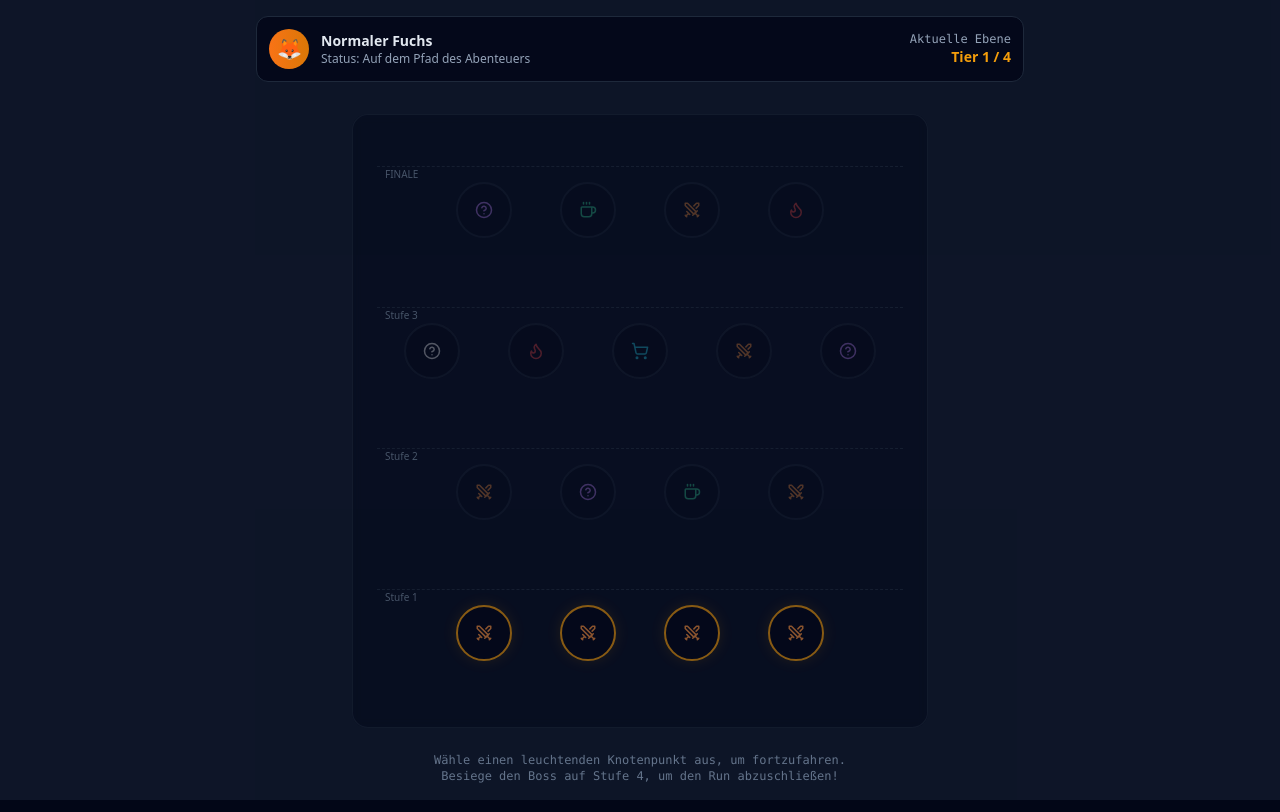
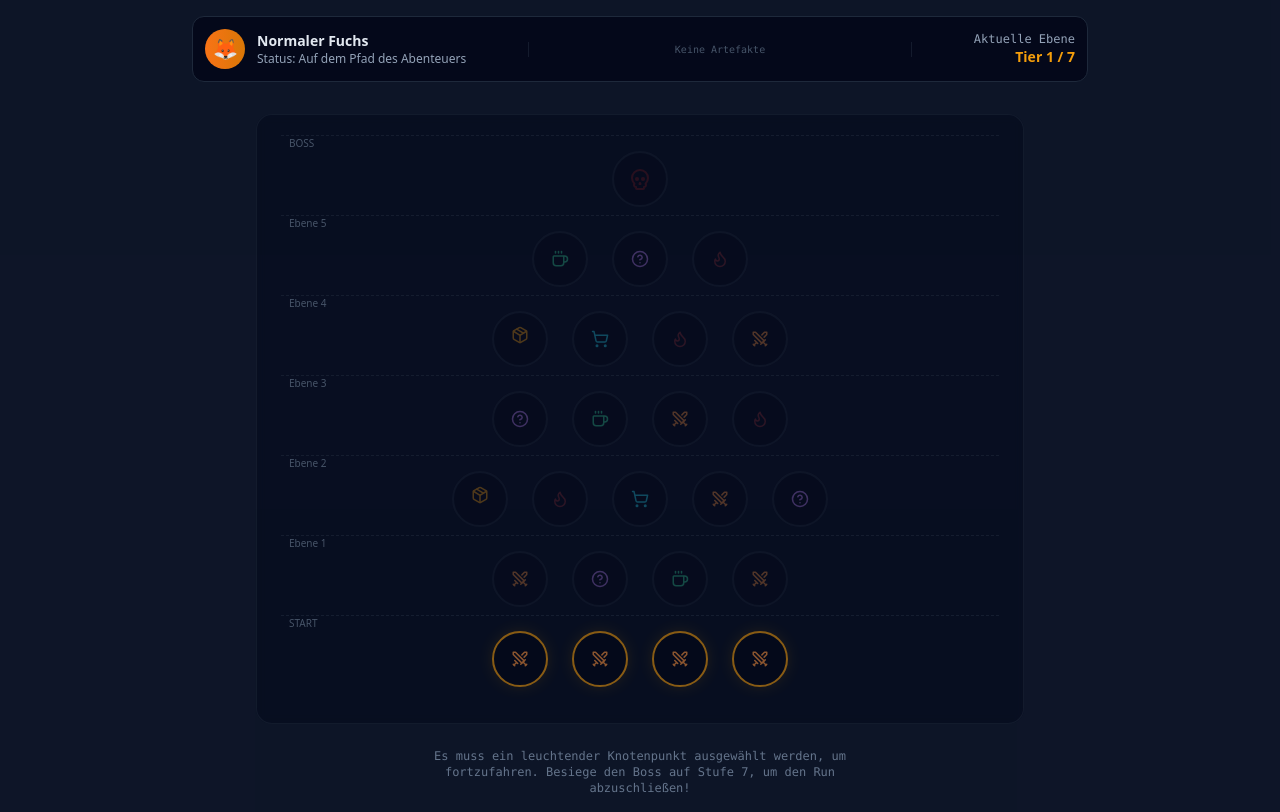
Before and after one commit to ArdathSol/fuchs-deckbuilder, a React (Vite) app: page / in a window 1280 px wide. Both pictures are taken after a click on the button "Run Starten". Built offline with nearby package versions, Linux system fonts and the light colour scheme; the HTML template or start-up script is replaced by a standard one.

Commit message:
Update GameMap.jsx

```diff
--- a/src/components/GameMap.jsx
+++ b/src/components/GameMap.jsx
@@ -1,64 +1,77 @@
 import React from 'react';
-import { Shield, Swords, Flame, ShoppingCart, Coffee, Skull, HelpCircle, ArrowUp } from 'lucide-react';
-import { MAP_NODES } from '../data/gameData';
+import { Shield, Swords, Flame, ShoppingCart, Coffee, Skull, HelpCircle, Package, ArrowUp } from 'lucide-react';
+import { MAP_NODES, ARTIFACTS } from '../data/gameData';
 
-export default function GameMap({ currentTier, visitedNodes, onSelectNode, character }) {
+export default function GameMap({ currentTier, visitedNodes, onSelectNode, character, playerArtifacts }) {
 
   const getNodeIcon = (type) => {
     switch (type) {
-      case 'Kampf': return <Swords size={18} class="text-orange-400" />;
-      case 'Elite': return <Flame size={18} class="text-red-500" />;
-      case 'Shop': return <ShoppingCart size={18} class="text-cyan-400" />;
-      case 'Lagerfeuer': return <Coffee size={18} class="text-emerald-400" />;
-      case 'Ereignis': return <HelpCircle size={18} class="text-purple-400" />;
-      case 'Boss': return <Skull size={24} class="text-red-600 animate-pulse" />;
+      case 'Kampf': return <Swords size={18} className="text-orange-400" />;
+      case 'Elite': return <Flame size={18} className="text-red-500 animate-pulse" />;
+      case 'Shop': return <ShoppingCart size={18} className="text-cyan-400" />;
+      case 'Lagerfeuer': return <Coffee size={18} className="text-emerald-400" />;
+      case 'Ereignis': return <HelpCircle size={18} className="text-purple-400" />;
+      case 'Schatztruhe': return <Package size={18} className="text-amber-500 animate-bounce" />;
+      case 'Boss': return <Skull size={24} className="text-red-600 animate-pulse" />;
       default: return <HelpCircle size={18} />;
     }
   };
 
-  // Group nodes by tier for a vertical/hierarchical visual representation
-  const tiers = [0, 1, 2, 3];
+  const tiers = [0, 1, 2, 3, 4, 5, 6];
 
   return (
-    <div class="flex flex-col items-center justify-between min-h-screen bg-slate-900/90 text-white p-4 relative overflow-y-auto">
-      {/* Top bar info */}
-      <div class="w-full max-w-3xl bg-slate-950/80 p-3 rounded-xl border border-slate-800 flex justify-between items-center mb-4">
-        <div class="flex items-center gap-3">
-          <div class={`w-10 h-10 rounded-full bg-gradient-to-r ${character.color} flex items-center justify-center text-xl`}>
+    <div className="flex flex-col items-center justify-between min-h-screen bg-slate-900/90 text-white p-4 relative overflow-y-auto">
+      <div className="w-full max-w-4xl bg-slate-950/80 p-3 rounded-xl border border-slate-800 flex justify-between items-center mb-4">
+        <div className="flex items-center gap-3">
+          <div className={`w-10 h-10 rounded-full bg-gradient-to-r ${character.color} flex items-center justify-center text-xl`}>
             🦊
           </div>
           <div>
-            <div class="font-bold text-sm text-slate-200">{character.name}</div>
-            <div class="text-xs text-slate-400">Status: Auf dem Pfad des Abenteuers</div>
+            <div className="font-bold text-sm text-slate-200">{character.name}</div>
+            <div className="text-xs text-slate-400">Status: Auf dem Pfad des Abenteuers</div>
           </div>
         </div>
-        <div class="text-right">
-          <div class="text-xs text-slate-400 font-mono">Aktuelle Ebene</div>
-          <div class="text-sm font-bold text-amber-500">Tier {currentTier + 1} / 4</div>
+
+        <div className="flex-1 px-4 flex justify-center gap-1.5 border-x border-slate-800/60 overflow-x-auto max-w-sm">
+          {playerArtifacts && playerArtifacts.length > 0 ? (
+            playerArtifacts.map(artId => {
+              const artifact = ARTIFACTS[artId];
+              return (
+                <div key={artId} className="group relative w-7 h-7 rounded bg-slate-800 border border-slate-700 flex items-center justify-center text-amber-400 cursor-help transform hover:scale-110 transition-transform">
+                  <Package size={16} />
+                  <span className="absolute bottom-full mb-1 left-1/2 -translate-x-1/2 bg-slate-950 border border-slate-800 text-[10px] p-2 rounded opacity-0 group-hover:opacity-100 transition-opacity whitespace-nowrap z-30 shadow-2xl font-mono text-slate-200">
+                    <strong className="text-amber-400 block mb-0.5">{artifact.name}</strong>
+                    {artifact.desc}
+                  </span>
+                </div>
+              );
+            })
+          ) : (
+            <span className="text-[10px] font-mono text-slate-600">Keine Artefakte</span>
+          )}
+        </div>
+
+        <div className="text-right">
+          <div className="text-xs text-slate-400 font-mono">Aktuelle Ebene</div>
+          <div className="text-sm font-bold text-amber-500">Tier {currentTier + 1} / 7</div>
         </div>
       </div>
 
-      {/* Map Layout Structure */}
-      <div class="flex-1 w-full max-w-xl flex flex-col-reverse justify-around items-center my-4 relative bg-slate-950/40 rounded-2xl p-6 border border-slate-800/50 backdrop-blur-sm min-h-[500px]">
-
-        {/* Connection Background Line hints could go here, simplified into vertical flows */}
+      <div className="flex-1 w-full max-w-3xl flex flex-col-reverse justify-around items-center my-4 relative bg-slate-950/40 rounded-2xl p-6 border border-slate-800/50 backdrop-blur-sm min-h-[600px] overflow-hidden">
         {tiers.map((tierIndex) => {
           const nodesInTier = MAP_NODES.filter(n => n.tier === tierIndex);
           const isSelectableTier = currentTier === tierIndex;
 
           return (
-            <div key={tierIndex} class="w-full flex justify-center gap-6 md:gap-12 relative py-3">
-              {/* Optional Tier Divider Line */}
-              <div class="absolute -top-1 left-0 right-0 border-t border-dashed border-slate-800/60 text-[10px] text-slate-600 px-2 flex justify-between">
-                <span>{tierIndex === 3 ? 'FINALE' : `Stufe ${tierIndex + 1}`}</span>
+            <div key={tierIndex} className="w-full flex justify-center gap-6 relative py-3">
+              <div className="absolute -top-1 left-0 right-0 border-t border-dashed border-slate-800/60 text-[10px] text-slate-600 px-2 flex justify-between">
+                <span>{tierIndex === 6 ? 'BOSS' : tierIndex === 0 ? 'START' : `Ebene ${tierIndex}`}</span>
               </div>
 
               {nodesInTier.map((node) => {
                 const isVisited = visitedNodes.includes(node.id);
-                // Simple logical check for path validation
                 let isClickable = isSelectableTier;
                 if (currentTier > 0 && isSelectableTier) {
-                  // Must connect from a previously visited node
                   const lastVisitedId = visitedNodes[visitedNodes.length - 1];
                   const lastNode = MAP_NODES.find(n => n.id === lastVisitedId);
                   isClickable = lastNode ? lastNode.connectedTo.includes(node.id) : true;
@@ -69,7 +82,7 @@ export default function GameMap({ currentTier, visitedNodes, onSelectNode, chara
                     key={node.id}
                     disabled={!isClickable || isVisited}
                     onClick={() => onSelectNode(node)}
-                    class={`group relative w-14 h-14 rounded-full border-2 flex items-center justify-center transition-all duration-300 ${
+                    className={`group relative w-12 h-12 md:w-14 md:h-14 rounded-full border-2 flex items-center justify-center transition-all duration-300 ${
                       isVisited
                         ? 'border-slate-700 bg-slate-800 opacity-40 cursor-not-allowed'
                         : isClickable
@@ -79,8 +92,7 @@ export default function GameMap({ currentTier, visitedNodes, onSelectNode, chara
                   >
                     {getNodeIcon(node.type)}
 
-                    {/* Tooltip on hover */}
-                    <span class="absolute bottom-full mb-2 left-1/2 -translate-x-1/2 bg-slate-950 border border-slate-800 text-[11px] px-2 py-0.5 rounded opacity-0 group-hover:opacity-100 pointer-events-none transition-opacity whitespace-nowrap z-20 shadow-xl font-mono text-amber-400">
+                    <span className="absolute bottom-full mb-2 left-1/2 -translate-x-1/2 bg-slate-950 border border-slate-800 text-[11px] px-2 py-0.5 rounded opacity-0 group-hover:opacity-100 pointer-events-none transition-opacity whitespace-nowrap z-20 shadow-xl font-mono text-amber-400">
                       {node.label} ({node.type})
                     </span>
                   </button>
@@ -91,9 +103,8 @@ export default function GameMap({ currentTier, visitedNodes, onSelectNode, chara
         })}
       </div>
 
-      {/* Guide Footer */}
-      <div class="text-center text-xs text-slate-500 font-mono mt-2 max-w-md">
-        Wähle einen leuchtenden Knotenpunkt aus, um fortzufahren. Besiege den Boss auf Stufe 4, um den Run abzuschließen!
+      <div className="text-center text-xs text-slate-500 font-mono mt-2 max-w-md">
+        Es muss ein leuchtender Knotenpunkt ausgewählt werden, um fortzufahren. Besiege den Boss auf Stufe 7, um den Run abzuschließen!
       </div>
     </div>
   );
```
